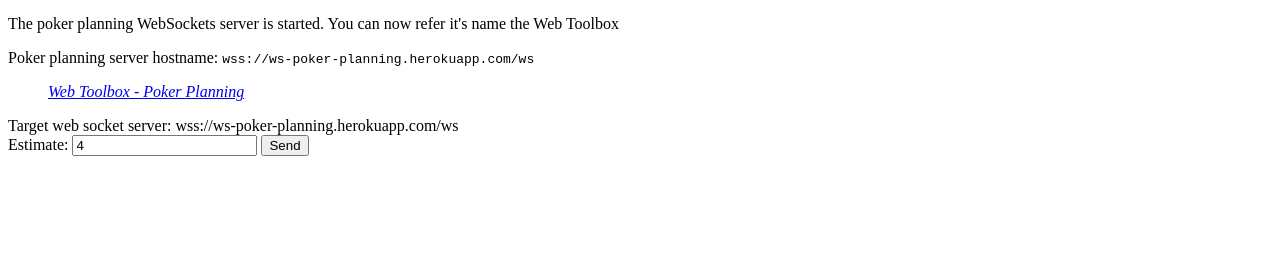
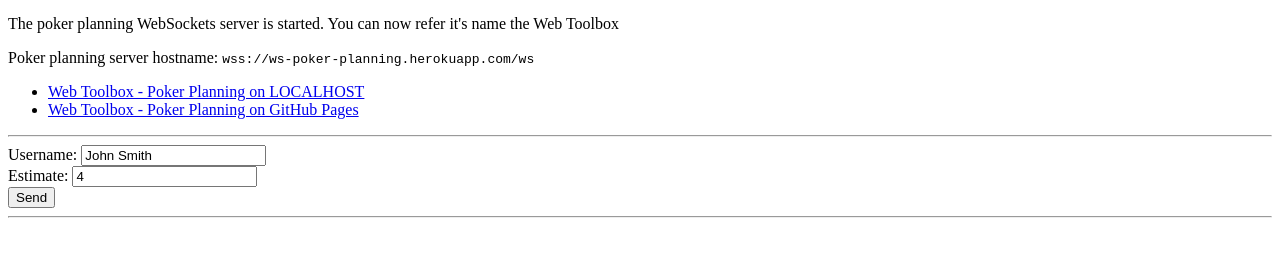
Before and after one commit to amwebexpert/ws-poker-planning, a website: page src/html/index.html in a window 1280 px wide. Both pictures are taken after a click on the button "Send". Shown: the part 44-300 px from the top of the page. Drawn offline with Linux system fonts and the light colour scheme.

```diff
--- a/src/html/index.html
+++ b/src/html/index.html
@@ -11,23 +11,25 @@
 <div>Poker planning server hostname: <code><span id="hostname"></span></code></div>
 
 <ul>
-  <i><a href="https://amwebexpert.github.io/etoolbox/#/PokerPlanning">Web Toolbox - Poker Planning</a></i>
+  <li><a href="http://localhost:3000/#/PokerPlanning">Web Toolbox - Poker Planning on LOCALHOST</a></li>
+  <li><a href="https://amwebexpert.github.io/etoolbox/#/PokerPlanning">Web Toolbox - Poker Planning on GitHub Pages</a></li>
 </ul>
 
-<div>Target web socket server: <span id="url"></span></div>
+<hr />
 
 <form name="publish">
-    Estimate: <input type="text" name="message" id="message" value="4" />
-    <input type="button" value="Send" onclick="submitVote()" />
+  <div>Username: <input type="text" name="username" id="username" value="John Smith" /></div>
+  <div>Estimate: <input type="number" name="message" id="message" value="4" /></div>
+
+  <input type="button" value="Send" onclick="submitVote()" />
 </form>
 
-<br />
-<br />
+<hr />
+
 <div id="messages"></div>
 
 <script>
     const url = location.host == 'localhost:8080' ? 'ws://localhost:8080/ws' : 'wss://ws-poker-planning.herokuapp.com/ws';
-    document.getElementById('url').prepend(url);
     document.getElementById('hostname').innerText = url;
 
     let socket = new WebSocket(url);
@@ -52,9 +54,9 @@
         const outgoingMessage = {
             type: 'vote',
             payload: {
-                username: 'JohnDoe',
+                username: document.getElementById('username').value,
                 estimate: document.getElementById('message').value,
-                estimatedAt: '2022-10-25T11:28:35.009Z',
+                estimatedAt: new Date().toISOString(),
             },
         };
 
```
